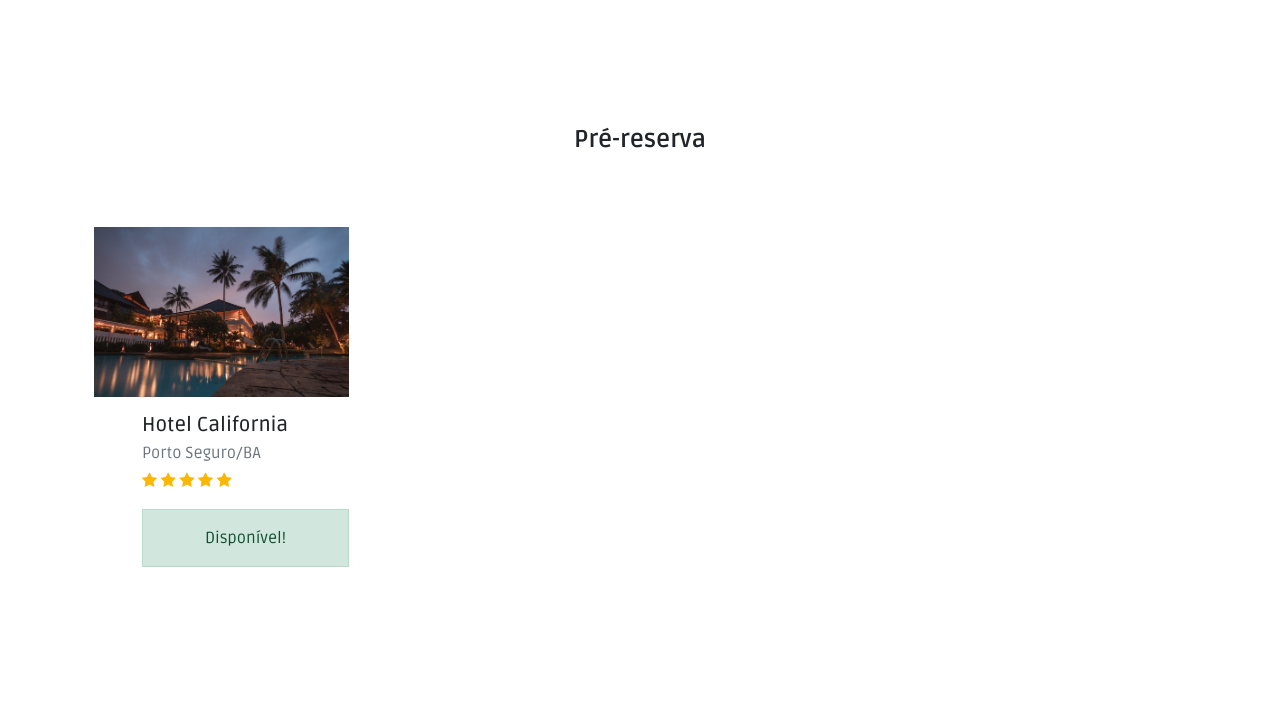
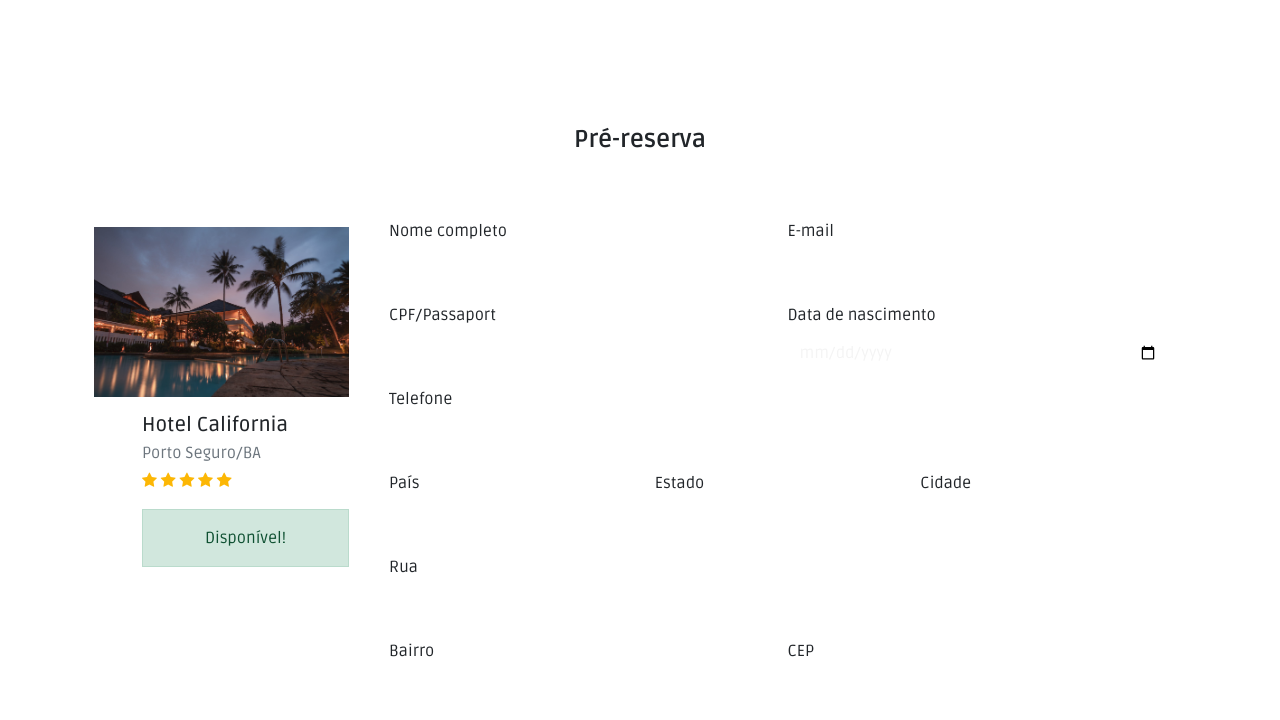
Before and after one commit to luiswebneo/luiswebneo_hotelsamurai, a plain HTML site: page available.html in a window 1280 px wide. Shown: the part 66-786 px from the top of the page. Drawn offline with nearby package versions, Linux system fonts and the light colour scheme.

Commit message:
Finalizado uma parte

```diff
--- a/available.html
+++ b/available.html
@@ -74,6 +74,61 @@
                             </div>
                         </div>
                     </div>
+                    <div class="col-12 col-md col-lg-9">
+                    <div class="card border-0">
+                        <div class="card-body">
+                            <form class="row g-3">
+                                <div class="col-md-6">
+                                    <label for="nome" class="form-label">Nome completo</label>
+                                    <input type="text" class="form-control rounded-0" id="nome">
+                                </div>
+                                <div class="col-md-6">
+                                    <label for="email" class="form-label">E-mail</label>
+                                    <input type="email" class="form-control rounded-0" id="email">
+                                </div>
+                                <div class="col-md-6">
+                                    <label for="documento" class="form-label">CPF/Passaport</label>
+                                    <input type="text" class="form-control rounded-0" id="documento">
+                                </div>
+                                <div class="col-md-6">
+                                    <label for="nascimento" class="form-label">Data de nascimento</label>
+                                    <input type="date" class="form-control rounded-0" id="nascimento">
+                                </div>
+                                <div class="col-md-12">
+                                    <label for="telefone" class="form-label">Telefone</label>
+                                    <input type="tel" class="form-control rounded-0" id="telefone">
+                                </div>
+                                <div class="col-md-4">
+                                    <label for="pais" class="form-label">País</label>
+                                    <input type="text" class="form-control rounded-0" id="pais">
+                                </div>
+                                <div class="col-md-4">
+                                    <label for="estado" class="form-label">Estado</label>
+                                    <input type="text" class="form-control rounded-0" id="estado">
+                                </div>
+                                <div class="col-md-4">
+                                    <label for="cidade" class="form-label">Cidade</label>
+                                    <input type="text" class="form-control rounded-0" id="cidade">
+                                </div>
+                                <div class="col-md-12">
+                                    <label for="rua" class="form-label">Rua</label>
+                                    <input type="text" class="form-control rounded-0" id="rua">
+                                </div>
+                                <div class="col-md-6">
+                                    <label for="bairro" class="form-label">Bairro</label>
+                                    <input type="text" class="form-control rounded-0" id="bairro">
+                                </div>
+                                <div class="col-md-6">
+                                    <label for="cep" class="form-label">CEP</label>
+                                    <input type="text" class="form-control rounded-0" id="cep">
+                                </div>
+                                <div class="w-100 d-flex justify-content-end d-lg-flex justify-content-lg-end pt-3">
+                                    <button type="button" class="btn btn-orange pe-4 ps-4 rounded-0">Próximo</button>
+                                </div>
+                            </form>
+                        </div>
+                    </div>
+                </div>
                 </div>
             </div>
         </div>
```
Also changed, not shown: index.html (+1 -1 lines).
